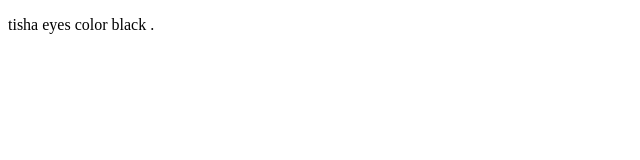
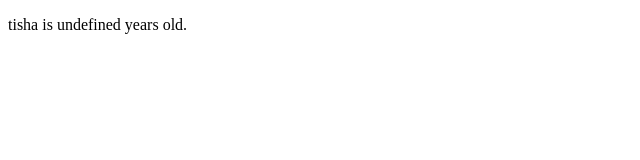
Before and after one commit to tisha47/javascript, a plain HTML site: page javascript.html in a window 1280 px wide. Shown: the full height of the page, 0-640 px from the left. Drawn offline with Linux system fonts and the light colour scheme.

Commit message:
object delete properties

```diff
--- a/javascript.html
+++ b/javascript.html
@@ -740,12 +740,21 @@
                 firstname : "tisha",
                 lastname : "jadav",
                 age : 21
+             };
 
-            };
             const x = person;
 
-
             document.getElementById("demo").innerHTML=  x.age= 24;
+        </script> -->
+<!--
+        <script>
+            const person = {
+                firstname : "tisha",
+                lastname : "jadav",
+                age : "21"
+            };
+            person.eyes = "black";
+            document.getElementById("demo").innerHTML = person.firstname +" eyes color " +person.eyes +" .";
         </script> -->
 
         <script>
@@ -754,10 +763,9 @@
                 lastname : "jadav",
                 age : "21"
             };
-            person.eyes = "black";
-            document.getElementById("demo").innerHTML = person.firstname +" eyes color " +person.eyes +" .";
+            delete person.age;
+            document.getElementById("demo").innerHTML = person.firstname +" is " +person.age +" years old.";
         </script>
-
 
 
 
```
